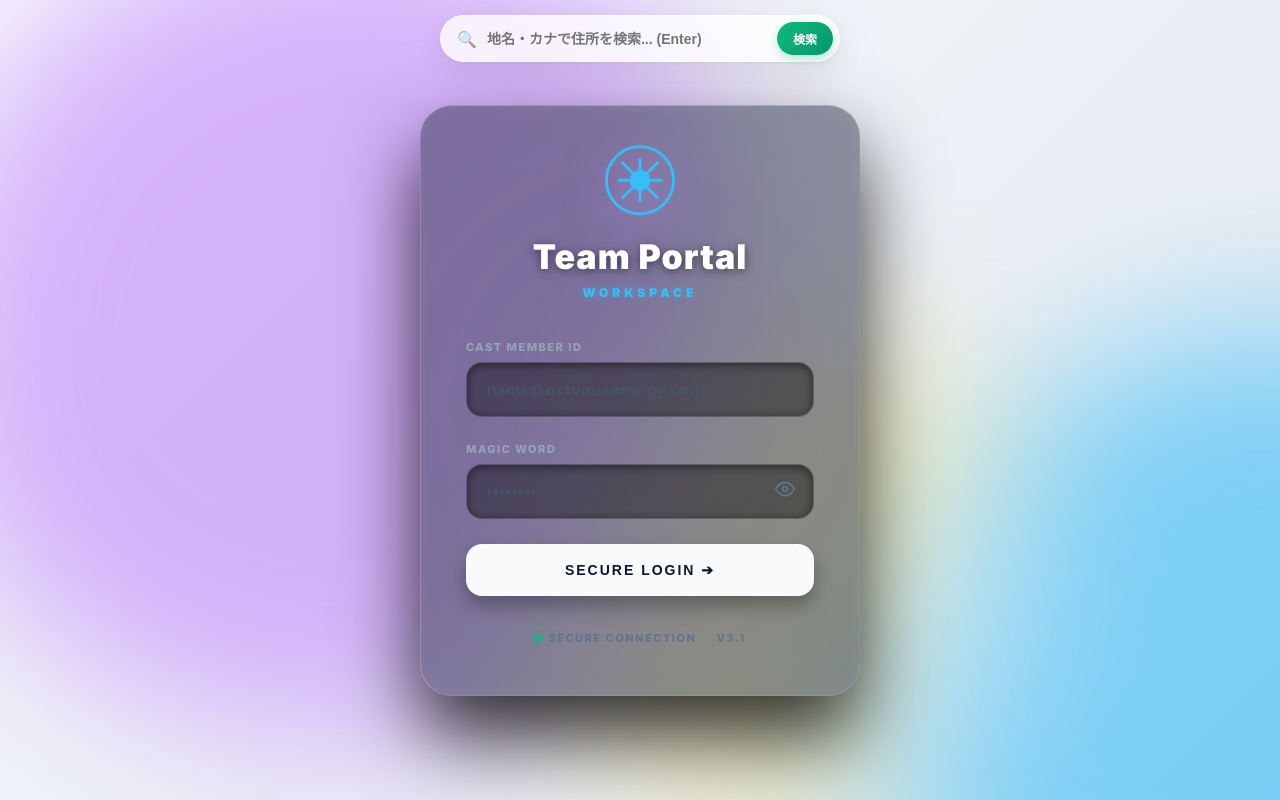
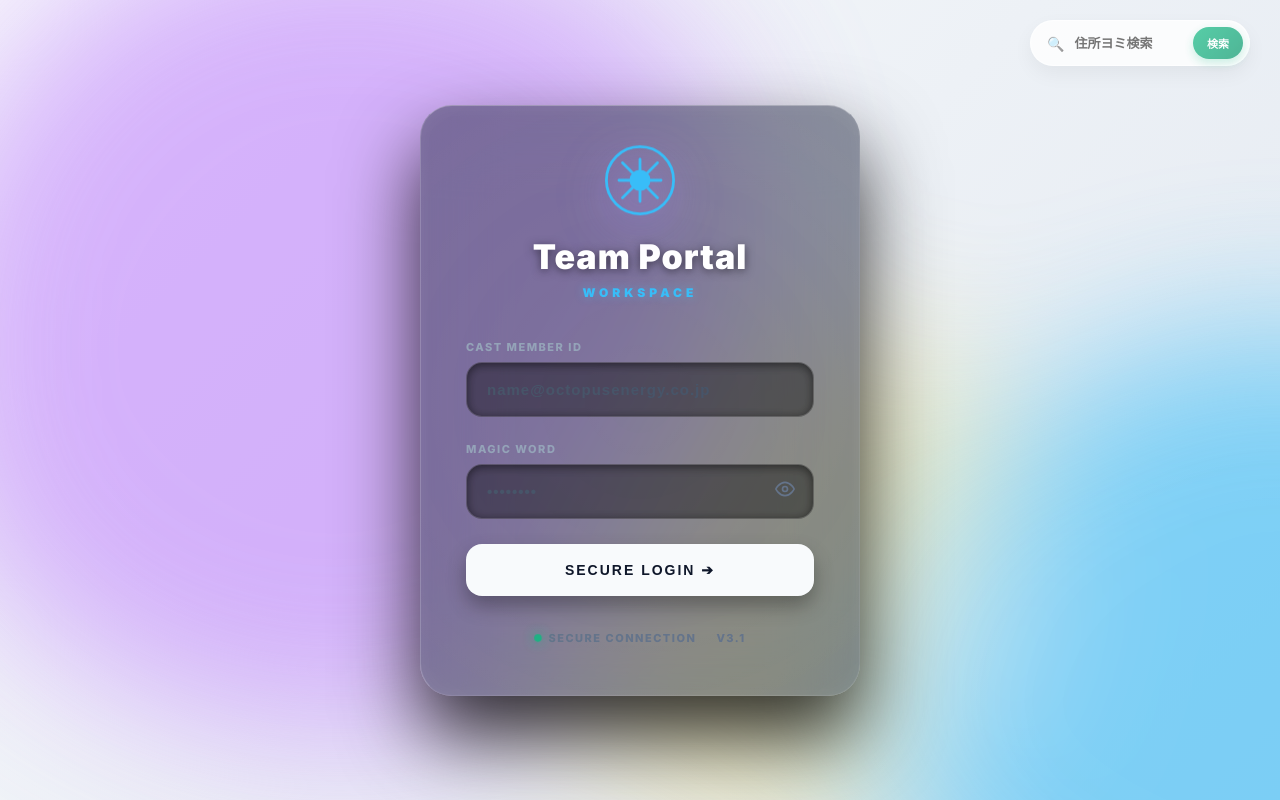
Before and after one commit to toranosukehigashi/team-portal, a Next.js app: page /login in a window 1280 px wide. Built offline with nearby package versions, Linux system fonts and the light colour scheme.

Commit message:
“住所読み方調べる機能”

```diff
--- a/app/components/GlobalAddressSearch.tsx
+++ b/app/components/GlobalAddressSearch.tsx
@@ -1,31 +1,34 @@
 "use client";
 
 import React, { useState, useRef, useEffect } from "react";
-import { usePathname } from "next/navigation"; // 👈 現在のURL（ページ）を取得するフック！
+import { usePathname } from "next/navigation";
 
 export default function GlobalAddressSearch() {
-  const pathname = usePathname(); // 👈 URLのパスを取得
+  const pathname = usePathname();
   const [query, setQuery] = useState("");
   const [results, setResults] = useState<any[]>([]);
   const [status, setStatus] = useState("");
   const [isOpen, setIsOpen] = useState(false);
+  const [isFocused, setIsFocused] = useState(false); // 👈 フォーカス状態を管理するフックを追加！
   const [showToast, setShowToast] = useState(false);
   const wrapperRef = useRef<HTMLDivElement>(null);
 
-  // 💡 外側をクリックしたらドロップダウンを閉じる魔法
+  // 💡 外側をクリックしたらドロップダウンを閉じて、バーを縮める魔法
   useEffect(() => {
     function handleClickOutside(event: MouseEvent) {
       if (wrapperRef.current && !wrapperRef.current.contains(event.target as Node)) {
         setIsOpen(false);
+        setIsFocused(false); // 外をクリックしたらフォーカス解除
       }
     }
     document.addEventListener("mousedown", handleClickOutside);
     return () => document.removeEventListener("mousedown", handleClickOutside);
   }, []);
 
-  // 💡 ページが切り替わったら（pathnameが変化したら）、検索状態をリセットして閉じる！
+  // 💡 ページ遷移時にリセット
   useEffect(() => {
     setIsOpen(false);
+    setIsFocused(false);
     setQuery("");
   }, [pathname]);
 
@@ -36,7 +39,7 @@ export default function GlobalAddressSearch() {
     setIsOpen(true);
     setResults([]);
 
-    // 🪄 魔法のノーマライザ（旧字体を新字体へ自動変換！）
+    // 🪄 魔法のノーマライザ（旧字体を新字体へ自動変換）
     const normalizedKw = query
       .replace(/彌/g, '弥').replace(/櫻/g, '桜').replace(/澤/g, '沢')
       .replace(/[邊邉]/g, '辺').replace(/濱/g, '浜').replace(/廣/g, '広')
@@ -56,7 +59,7 @@ export default function GlobalAddressSearch() {
       }
 
       setStatus(`${locs.length}件ヒット`);
-      setResults(locs.slice(0, 15)); // 最大15件
+      setResults(locs.slice(0, 15));
     } catch (e) {
       setStatus("通信エラー");
     }
@@ -73,23 +76,24 @@ export default function GlobalAddressSearch() {
     // コピー完了トーストを表示
     setShowToast(true);
     setTimeout(() => setShowToast(false), 2000);
-    setIsOpen(false); // コピーしたら閉じる
+    setIsOpen(false);
+    setIsFocused(false); // コピー後も縮める
   };
 
   return (
     <div
       ref={wrapperRef}
-      key={pathname} // 👈 💥ココが最強の魔法！URLが変わるたびにこのdivが生まれ変わり、アニメーションが再発火する！
+      key={pathname} // URLが変わるたびにアニメーション再発火
       style={{
         position: "fixed",
-        top: "15px",
-        left: "50%",
+        top: "20px",    // 👈 少し下げてバランス調整
+        right: "30px",  // 👈 画面の右端にしれっと配置！
         zIndex: 99999,
-        width: "100%",
-        maxWidth: "400px",
+        // 💡 魔法の可変幅！ フォーカス中 or 文字入力中のみ長く伸びる！
+        width: (isFocused || query.length > 0) ? "320px" : "220px",
+        transition: "width 0.4s cubic-bezier(0.2, 0.8, 0.2, 1)", // ヌルッと伸びるアニメーション
         fontFamily: "'Inter', 'Noto Sans JP', sans-serif",
-        /* 🎨 下のカードたちと完全にシンクロする、Blur付きの美しい登場アニメーション！ */
-        animation: "searchBarEnter 0.7s cubic-bezier(0.2, 0.8, 0.2, 1) forwards"
+        animation: "searchBarEnterRight 0.7s cubic-bezier(0.2, 0.8, 0.2, 1) forwards"
       }}
     >
       {/* 🌐 グローバル検索バー本体 */}
@@ -99,28 +103,32 @@ export default function GlobalAddressSearch() {
         background: "rgba(255, 255, 255, 0.8)",
         backdropFilter: "blur(20px)",
         WebkitBackdropFilter: "blur(20px)",
-        border: "1px solid rgba(255, 255, 255, 0.6)",
+        border: (isFocused || query.length > 0) ? "1px solid rgba(16, 185, 129, 0.5)" : "1px solid rgba(255, 255, 255, 0.6)",
         borderRadius: "30px",
         padding: "6px 6px 6px 16px",
-        boxShadow: "0 10px 30px rgba(0,0,0,0.08), 0 1px 3px rgba(0,0,0,0.05)",
-        transition: "0.3s",
+        boxShadow: (isFocused || query.length > 0) ? "0 10px 30px rgba(16, 185, 129, 0.15)" : "0 8px 20px rgba(0,0,0,0.05)",
+        transition: "all 0.4s cubic-bezier(0.2, 0.8, 0.2, 1)",
       }}>
-        <span style={{ fontSize: "16px", marginRight: "8px", opacity: 0.6 }}>🔍</span>
+        <span style={{ fontSize: "14px", marginRight: "8px", opacity: 0.6, transition: "0.3s", transform: isFocused ? "scale(1.1)" : "scale(1)" }}>🔍</span>
         <input
           type="text"
           value={query}
           onChange={(e) => setQuery(e.target.value)}
           onKeyDown={handleKeyDown}
-          onFocus={() => { if (results.length > 0) setIsOpen(true); }}
-          placeholder="地名・カナで住所を検索... (Enter)"
+          onFocus={() => {
+            setIsFocused(true);
+            if (results.length > 0) setIsOpen(true);
+          }}
+          placeholder={isFocused ? "地名・カナを入力... (Enter)" : "住所ヨミ検索"} // フォーカス時でプレースホルダーも変更
           style={{
             flex: 1,
             border: "none",
             background: "transparent",
             outline: "none",
-            fontSize: "14px",
+            fontSize: "13px",
             fontWeight: 800,
             color: "#334155",
+            width: "100%",
           }}
         />
         <button
@@ -129,13 +137,14 @@ export default function GlobalAddressSearch() {
             background: "linear-gradient(135deg, #10b981, #059669)",
             color: "#fff",
             border: "none",
-            padding: "8px 16px",
+            padding: "8px 14px",
             borderRadius: "24px",
             fontWeight: 900,
-            fontSize: "12px",
+            fontSize: "11px",
             cursor: "pointer",
             boxShadow: "0 4px 10px rgba(16, 185, 129, 0.3)",
-            transition: "0.2s"
+            transition: "0.3s",
+            opacity: (isFocused || query.length > 0) ? 1 : 0.7, // 未使用時はボタンも少し大人しく
           }}
           onMouseOver={(e) => e.currentTarget.style.transform = "scale(1.05)"}
           onMouseOut={(e) => e.currentTarget.style.transform = "scale(1)"}
@@ -209,7 +218,7 @@ export default function GlobalAddressSearch() {
       {/* ✨ コピー完了トースト */}
       <div style={{
         position: "absolute",
-        top: "60px",
+        top: "55px",
         left: "50%",
         transform: `translateX(-50%) ${showToast ? 'translateY(0) scale(1)' : 'translateY(-10px) scale(0.9)'}`,
         opacity: showToast ? 1 : 0,
@@ -228,10 +237,10 @@ export default function GlobalAddressSearch() {
       </div>
 
       <style dangerouslySetInnerHTML={{ __html: `
-        /* 🌟 ページ遷移時にカードと完全にシンクロする登場アニメーション！ */
-        @keyframes searchBarEnter {
-          0% { opacity: 0; transform: translate(-50%, -30px) scale(0.95); filter: blur(8px); }
-          100% { opacity: 1; transform: translate(-50%, 0) scale(1); filter: blur(0); }
+        /* 🌟 右上に合わせて、X軸の-50%中央寄せを削除した専用アニメーション！ */
+        @keyframes searchBarEnterRight {
+          0% { opacity: 0; transform: translateY(-20px) scale(0.95); filter: blur(8px); }
+          100% { opacity: 1; transform: translateY(0) scale(1); filter: blur(0); }
         }
 
         @keyframes fadeInDown {
```
